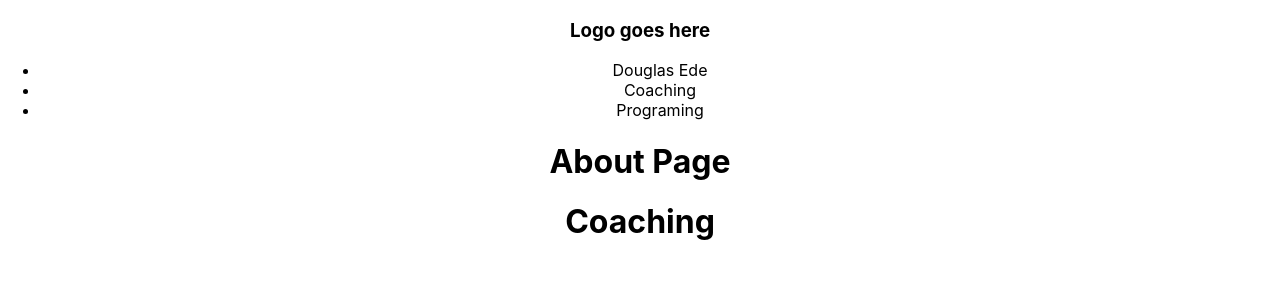
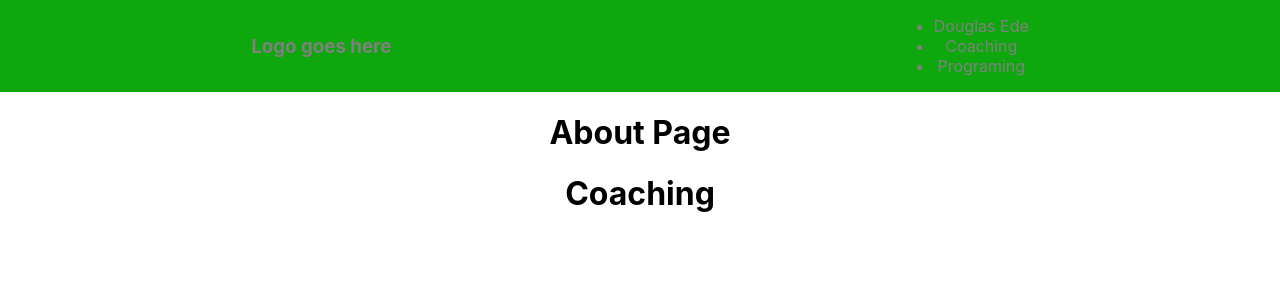
Before and after one commit to Douglas4739/DouglasEde.com, a React (Create React App) app: page / in a window 1280 px wide. Shown: the top 300 px of the page. Built offline with nearby package versions, Linux system fonts and the light colour scheme.

Commit message:
added styling for Nav

```diff
--- a/src/App.css
+++ b/src/App.css
@@ -2,37 +2,11 @@
   text-align: center;
 }
 
-.App-logo {
-  height: 40vmin;
-  pointer-events: none;
+nav{
+  display: flex;
+  justify-content: space-around;
+  align-items: center;
+  min-height: 10vh;
+  background: rgb(14, 167, 14);
+  color:grey
 }
-
-@media (prefers-reduced-motion: no-preference) {
-  .App-logo {
-    animation: App-logo-spin infinite 20s linear;
-  }
-}
-
-.App-header {
-  background-color: #282c34;
-  min-height: 100vh;
-  display: flex;
-  flex-direction: column;
-  align-items: center;
-  justify-content: center;
-  font-size: calc(10px + 2vmin);
-  color: white;
-}
-
-.App-link {
-  color: #61dafb;
-}
-
-@keyframes App-logo-spin {
-  from {
-    transform: rotate(0deg);
-  }
-  to {
-    transform: rotate(360deg);
-  }
-}
```
